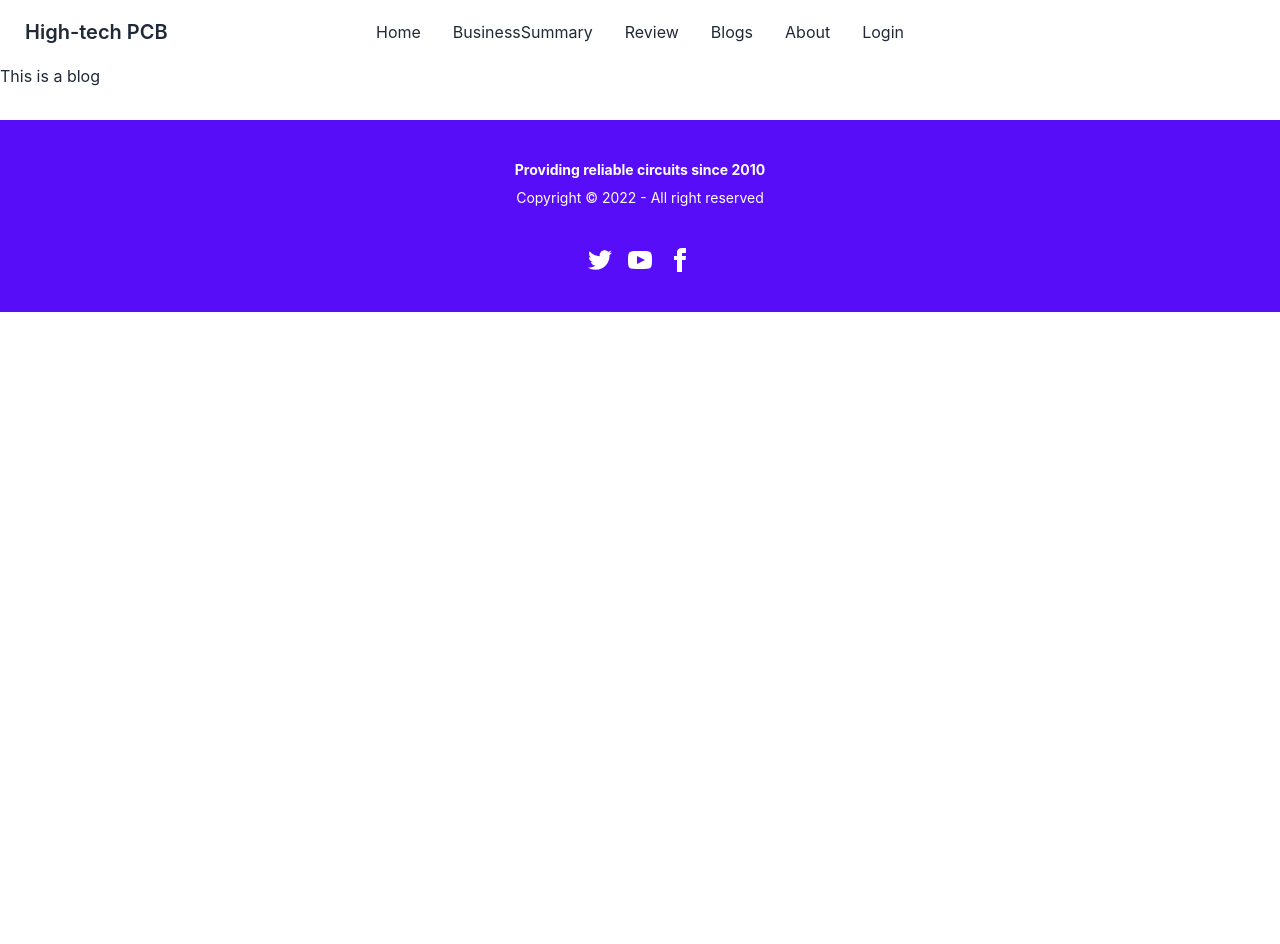
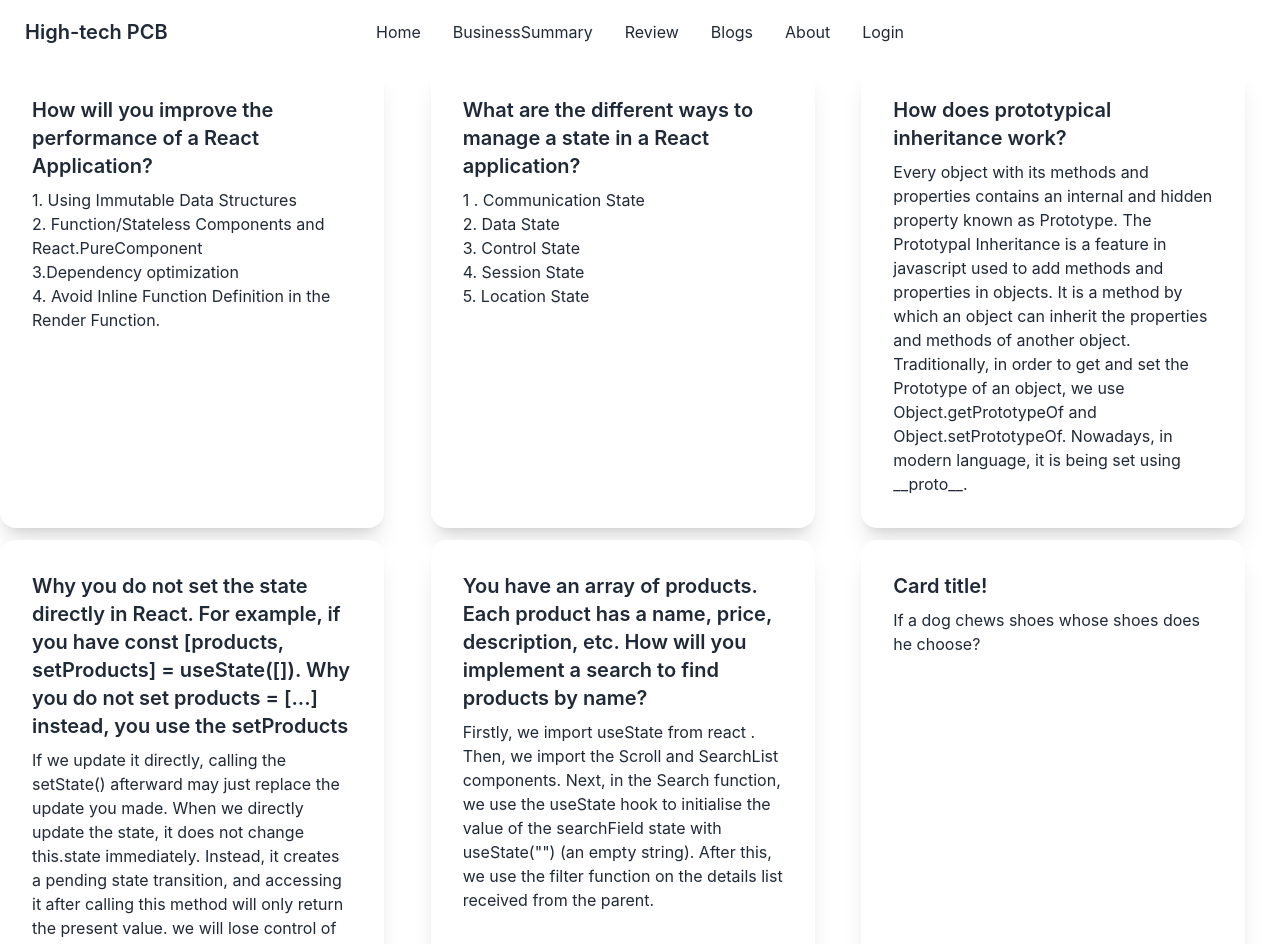
Before and after one commit to mitanvir05/circuit-manufacturer-client, a React (Create React App) app: page /blogs in a window 1280 px wide. Shown: the top 944 px of the page. Before the commit the page ends 800 px from the top, so only its background shows below. Built offline with nearby package versions, Linux system fonts and the light colour scheme; no server answers.

Commit message:
5 question added

```diff
--- a/src/Pages/Blogs/Blogs.js
+++ b/src/Pages/Blogs/Blogs.js
@@ -2,8 +2,93 @@ import React from "react";
 
 const Blogs = () => {
   return (
-    <div>
-      <h1>This is a blog</h1>
+    <div className="grid grid-cols-1 md:grid-cols-2 lg:grid-cols-3 gap-3">
+      <div class="card w-96 bg-base-100 shadow-xl">
+        <div class="card-body">
+          <h2 class="card-title">
+            How will you improve the performance of a React Application?
+          </h2>
+          <p>
+            1. Using Immutable Data Structures <br /> 2. Function/Stateless
+            Components and React.PureComponent
+            <br />
+            3.Dependency optimization
+            <br />
+            4. Avoid Inline Function Definition in the Render Function.
+          </p>
+        </div>
+      </div>
+      <div class="card w-96 bg-base-100 shadow-xl">
+        <div class="card-body">
+          <h2 class="card-title">
+            {" "}
+            What are the different ways to manage a state in a React
+            application?
+          </h2>
+          <p>
+            1 . Communication State <br />
+            2. Data State <br />
+            3. Control State <br />
+            4. Session State
+            <br />
+            5. Location State
+          </p>
+        </div>
+      </div>
+      <div class="card w-96 bg-base-100 shadow-xl">
+        <div class="card-body">
+          <h2 class="card-title">How does prototypical inheritance work?</h2>
+          <p>
+            Every object with its methods and properties contains an internal
+            and hidden property known as Prototype. The Prototypal Inheritance
+            is a feature in javascript used to add methods and properties in
+            objects. It is a method by which an object can inherit the
+            properties and methods of another object. Traditionally, in order to
+            get and set the Prototype of an object, we use Object.getPrototypeOf
+            and Object.setPrototypeOf. Nowadays, in modern language, it is being
+            set using __proto__.
+          </p>
+        </div>
+      </div>
+      <div class="card w-96 bg-base-100 shadow-xl">
+        <div class="card-body">
+          <h2 class="card-title">
+            Why you do not set the state directly in React. For example, if you
+            have const [products, setProducts] = useState([]). Why you do not
+            set products = [...] instead, you use the setProducts
+          </h2>
+          <p>
+            If we update it directly, calling the setState() afterward may just
+            replace the update you made. When we directly update the state, it
+            does not change this.state immediately. Instead, it creates a
+            pending state transition, and accessing it after calling this method
+            will only return the present value. we will lose control of the
+            state across all components.
+          </p>
+        </div>
+      </div>
+      <div class="card w-96 bg-base-100 shadow-xl">
+        <div class="card-body">
+          <h2 class="card-title">
+            You have an array of products. Each product has a name, price,
+            description, etc. How will you implement a search to find products
+            by name?
+          </h2>
+          <p>
+            Firstly, we import useState from react . Then, we import the Scroll
+            and SearchList components. Next, in the Search function, we use the
+            useState hook to initialise the value of the searchField state with
+            useState("") (an empty string). After this, we use the filter
+            function on the details list received from the parent.
+          </p>
+        </div>
+      </div>
+      <div class="card w-96 bg-base-100 shadow-xl">
+        <div class="card-body">
+          <h2 class="card-title">Card title!</h2>
+          <p>If a dog chews shoes whose shoes does he choose?</p>
+        </div>
+      </div>
     </div>
   );
 };
--- a/src/Pages/Home/BusinessSummary/BusinessSummary.js
+++ b/src/Pages/Home/BusinessSummary/BusinessSummary.js
@@ -2,24 +2,70 @@ import React from "react";
 
 const BusinessSummary = () => {
   return (
-    <div>
-      <div class=" py-5 font-bold min-h-screen bg-base-200">
-        <div className="text-3xl text-center">
-          <h1>Business With Trust</h1>
+    <div className="text-center place-items-center py-10">
+      <h1 className="text-3xl font-bold py-3">Business With Trust</h1>
+      <div class="stats shadow">
+        <div class="stat place-items-center">
+          <div class="stat-figure text-secondary ">
+            <svg
+              xmlns="http://www.w3.org/2000/svg"
+              fill="none"
+              viewBox="0 0 24 24"
+              class="inline-block w-8 h-8 stroke-current"
+            >
+              <path
+                stroke-linecap="round"
+                stroke-linejoin="round"
+                stroke-width="2"
+                d="M13 16h-1v-4h-1m1-4h.01M21 12a9 9 0 11-18 0 9 9 0 0118 0z"
+              ></path>
+            </svg>
+          </div>
+          <div class="stat-title">All-time Orders</div>
+          <div class="stat-value">131K</div>
+          <div class="stat-desc">Since 2010 - Present</div>
         </div>
-        <div className="justify-items-center items-center justify-center">
-          <svg
-            xmlns="http://www.w3.org/2000/svg"
-            class="h-5 w-5"
-            viewBox="0 0 20 20"
-            fill="currentColor"
-          >
-            <path
-              fill-rule="evenodd"
-              d="M3 6a3 3 0 013-3h10a1 1 0 01.8 1.6L14.25 8l2.55 3.4A1 1 0 0116 13H6a1 1 0 00-1 1v3a1 1 0 11-2 0V6z"
-              clip-rule="evenodd"
-            />
-          </svg>
+
+        <div class="stat place-items-center">
+          <div class="stat-figure text-secondary">
+            <svg
+              xmlns="http://www.w3.org/2000/svg"
+              fill="none"
+              viewBox="0 0 24 24"
+              class="inline-block w-8 h-8 stroke-current"
+            >
+              <path
+                stroke-linecap="round"
+                stroke-linejoin="round"
+                stroke-width="2"
+                d="M12 6V4m0 2a2 2 0 100 4m0-4a2 2 0 110 4m-6 8a2 2 0 100-4m0 4a2 2 0 110-4m0 4v2m0-6V4m6 6v10m6-2a2 2 0 100-4m0 4a2 2 0 110-4m0 4v2m0-6V4"
+              ></path>
+            </svg>
+          </div>
+          <div class="stat-title">New Users</div>
+          <div class="stat-value">4,200</div>
+          <div class="stat-desc">↗︎ 400 (22%)</div>
+        </div>
+
+        <div class="stat place-items-center">
+          <div class="stat-figure text-secondary">
+            <svg
+              xmlns="http://www.w3.org/2000/svg"
+              fill="none"
+              viewBox="0 0 24 24"
+              class="inline-block w-8 h-8 stroke-current"
+            >
+              <path
+                stroke-linecap="round"
+                stroke-linejoin="round"
+                stroke-width="2"
+                d="M5 8h14M5 8a2 2 0 110-4h14a2 2 0 110 4M5 8v10a2 2 0 002 2h10a2 2 0 002-2V8m-9 4h4"
+              ></path>
+            </svg>
+          </div>
+          <div class="stat-title">New Registers</div>
+          <div class="stat-value">1,200</div>
+          <div class="stat-desc">↘︎ 90 (14%)</div>
         </div>
       </div>
     </div>
```
